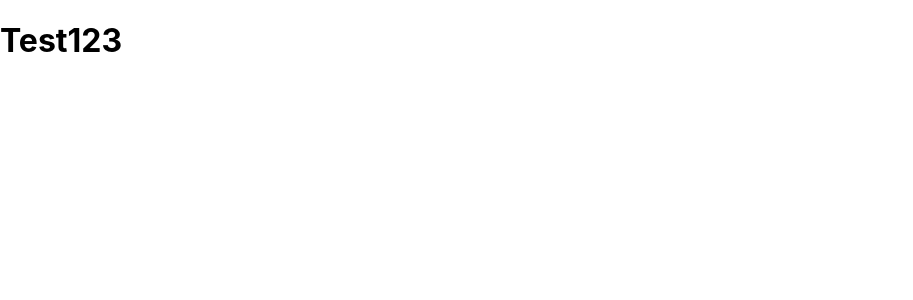
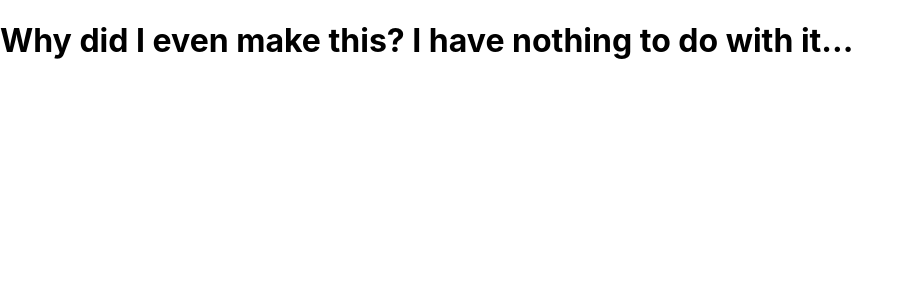
Before and after one commit to SourColeslaw/website, a Next.js app: page / in a window 1280 px wide. Shown: the top 300 px of the page, without its empty margins (0-913 px from the left). Built offline with nearby package versions, Linux system fonts and the light colour scheme.

Commit message:
first commit

```diff
--- a/pages/index.js
+++ b/pages/index.js
@@ -1,6 +1,6 @@
 function IndexPage() {
   return (
-    <h1>Test123</h1>
+    <h1>Why did I even make this? I have nothing to do with it...</h1>
   )
 }
 
```
